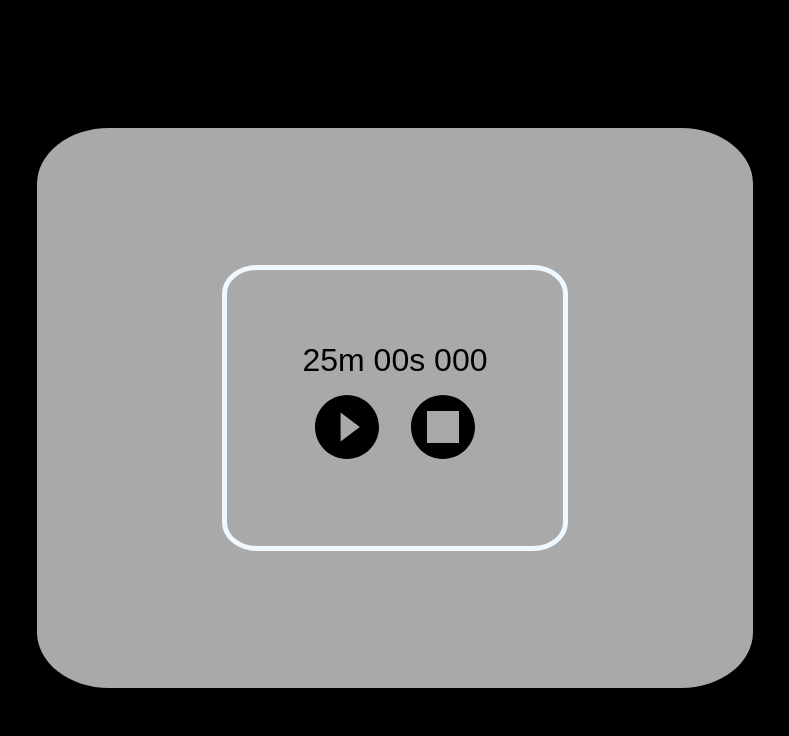
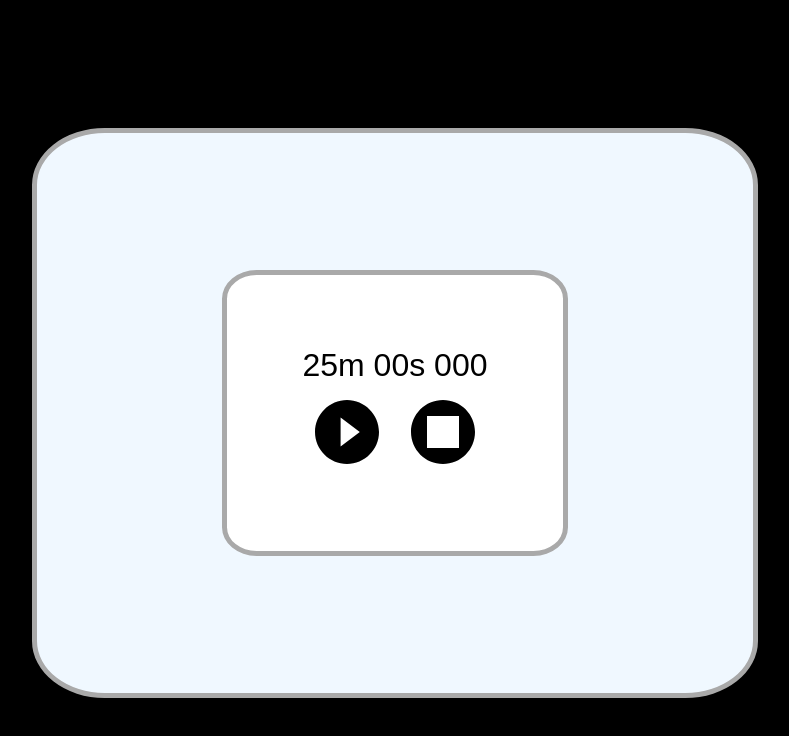
Before and after one commit to htbkoo/PomodoroClockRevisitReactRedux_bak, a React (Create React App) app: page / in a window 1280 px wide. Shown: the top 736 px of the page, without its empty margins (245-1034 px from the left). Built offline with nearby package versions, Linux system fonts and the light colour scheme.

Commit message:
updated design Pomodoro Clock (with React + Redux)

```diff
--- a/src/index.css
+++ b/src/index.css
@@ -13,9 +13,10 @@ body {
     height: 70%;
     width: 70%;
 
+    border: darkgray 5px solid;
     border-radius: 10%;
 
-    background: darkgray;
+    background: aliceblue;
 
     margin: 0;
     padding: 0;
@@ -28,6 +29,8 @@ body {
 
 #root{
     padding: 10%;
-    border: aliceblue 5px solid;
+    border: darkgray 5px solid;
     border-radius: 10%;
+
+    background-color: white;
 }
```
